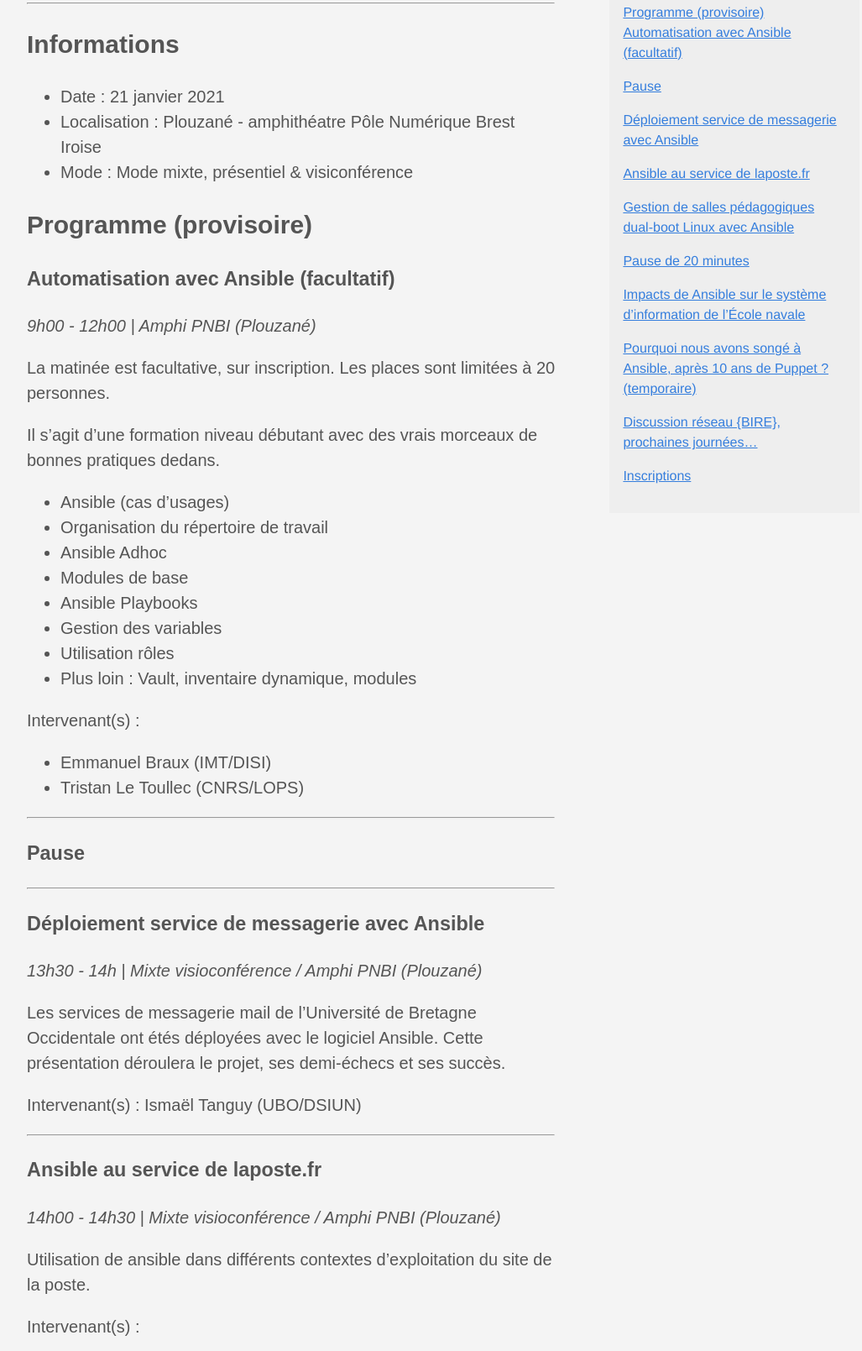
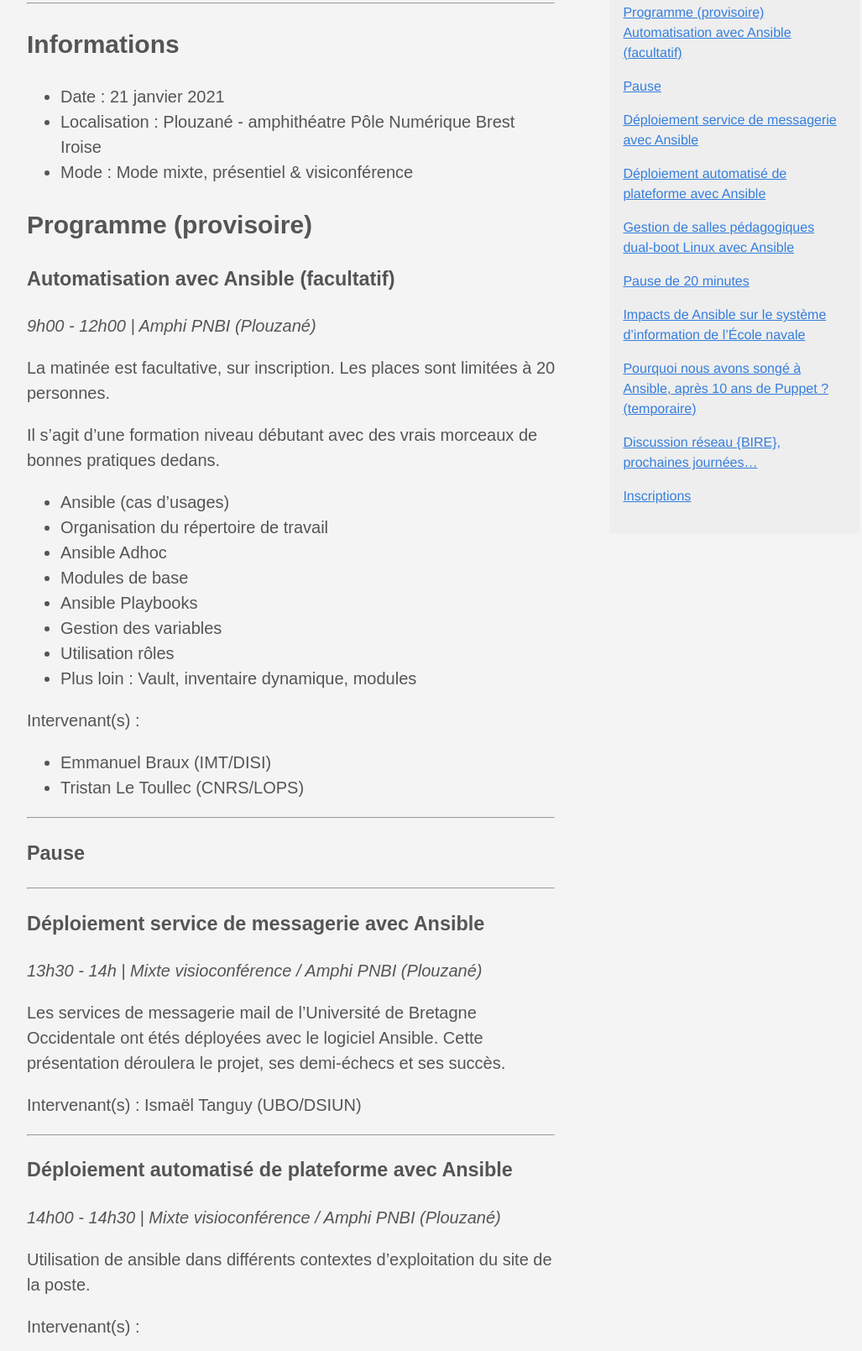
Before and after one commit to reseau-bire/reseau-bire.github.io, a plain HTML site: page events/2021-ansible/index.html in a window 1280 px wide. Shown: the part 1058-2667 px from the top of the page at 84% size, without its empty margins (112-1139 px from the left). Drawn offline with Linux system fonts and the light colour scheme.

Commit message:
rebuilding site mercredi 30 décembre 2020, 14:18:29 (UTC+0100)

```diff
--- a/events/2021-ansible/index.html
+++ b/events/2021-ansible/index.html
@@ -43,7 +43,7 @@ Pour cette journée, nous avons choisi de proposer une formation sous forme d&rs
  Informations  Date : 21 janvier 2021 Localisation : Plouzané - amphithéatre Pôle Numérique Brest Iroise Mode : Mode mixte, présentiel &amp; visiconférence  Programme (provisoire) Automatisation avec Ansible (facultatif) 9h00 - 12h00 | Amphi PNBI (Plouzané)">
 <meta itemprop="datePublished" content="2020-11-26T12:13:35+01:00" />
 <meta itemprop="dateModified" content="2020-11-26T12:13:35+01:00" />
-<meta itemprop="wordCount" content="476">
+<meta itemprop="wordCount" content="477">
 
 
 
@@ -202,7 +202,7 @@ Pour cette journée, nous avons choisi de proposer une formation sous forme d&rs
 <p>Les services de messagerie mail de l&rsquo;Université de Bretagne Occidentale ont étés déployées avec le logiciel Ansible. Cette présentation déroulera le projet, ses demi-échecs et ses succès.</p>
 <p>Intervenant(s) : Ismaël Tanguy (UBO/DSIUN)</p>
 <hr>
-<h3 id="ansible-au-service-de-lapostefr">Ansible au service de laposte.fr</h3>
+<h3 id="déploiement-automatisé-de-plateforme-avec-ansible">Déploiement automatisé de plateforme avec Ansible</h3>
 <p><em>14h00 - 14h30 | Mixte visioconférence / Amphi PNBI (Plouzané)</em></p>
 <p>Utilisation de ansible dans différents contextes d&rsquo;exploitation du site de la poste.</p>
 <p>Intervenant(s) :</p>
@@ -262,7 +262,7 @@ Pour cette journée, nous avons choisi de proposer une formation sous forme d&rs
         <li><a href="#automatisation-avec-ansible-facultatif">Automatisation avec Ansible (facultatif)</a></li>
         <li><a href="#pause">Pause</a></li>
         <li><a href="#déploiement-service-de-messagerie-avec-ansible">Déploiement service de messagerie avec Ansible</a></li>
-        <li><a href="#ansible-au-service-de-lapostefr">Ansible au service de laposte.fr</a></li>
+        <li><a href="#déploiement-automatisé-de-plateforme-avec-ansible">Déploiement automatisé de plateforme avec Ansible</a></li>
         <li><a href="#gestion-de-salles-pédagogiques-dual-boot-linux-avec-ansible">Gestion de salles pédagogiques dual-boot Linux avec Ansible</a></li>
         <li><a href="#pause-de-20-minutes">Pause de 20 minutes</a></li>
         <li><a href="#impacts-de-ansible-sur-le-système-dinformation-de-lécole-navale">Impacts de Ansible sur le système d’information de l’École navale</a></li>
```
